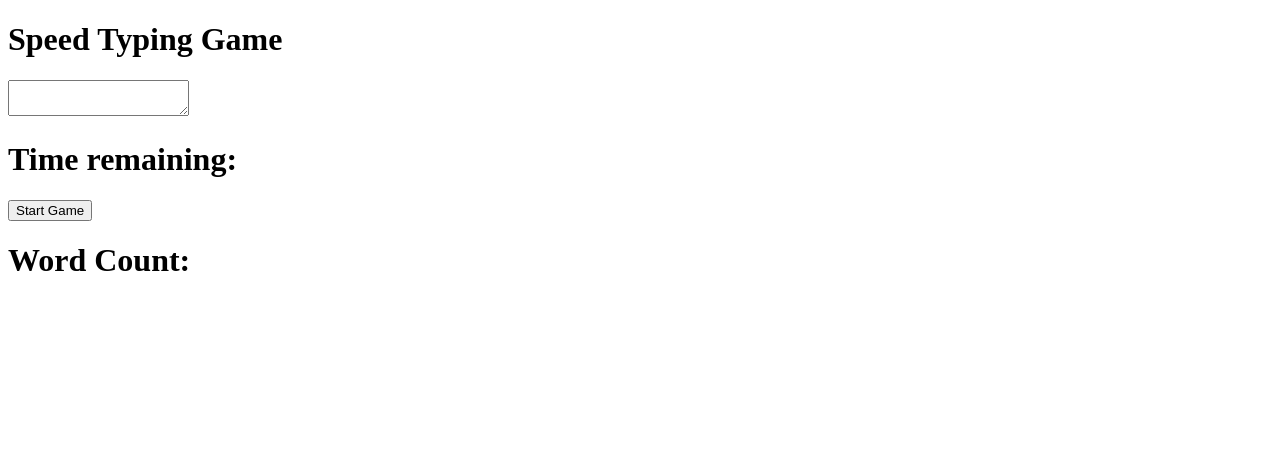
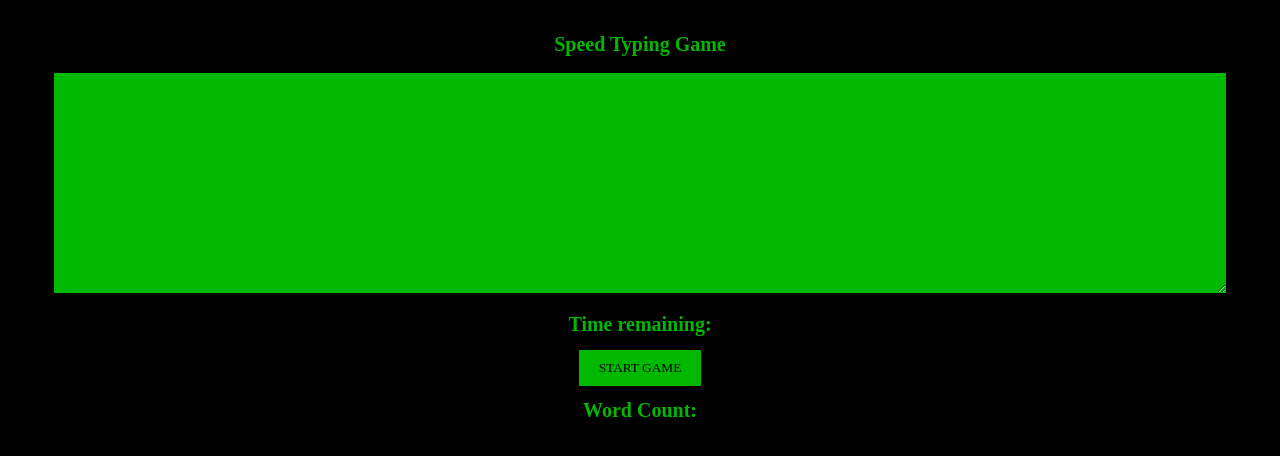
Before and after one commit to suarez9093/reactSpeedTyingGame, a React (Create React App) app: page / in a window 1280 px wide. Shown: the top 456 px of the page. Built offline with nearby package versions, Linux system fonts and the light colour scheme.

Commit message:
added css

```diff
--- a/src/index.js
+++ b/src/index.js
@@ -2,6 +2,7 @@ import React from 'react';
 import ReactDOM from 'react-dom';
 import App from './App';
 import * as serviceWorker from './serviceWorker';
+import "./style.css"
 
 ReactDOM.render(<App />, document.getElementById('root'));
 
--- /dev/null
+++ b/src/style.css
@@ -0,0 +1,40 @@
+html, body {
+    background: black;
+    color: #00b800;
+    margin:0;
+    padding: 0;
+    padding-top: 10px;
+    font-family: 'Press Start 2P', cursive;
+    text-align: center;
+}
+
+body {
+    font-weight: 400;
+}
+
+button {
+    font-family: 'Press Start 2P', cursive;
+    display: block;
+    margin: 0 auto;
+    border: none;
+    background: #a80020;
+    background: #00b800;
+    padding: 10px 20px;
+    text-transform: uppercase;
+}
+
+h1 {
+    font-size: 20px;
+    text-align:center;
+}
+
+textarea {
+    font-family: 'Press Start 2P', cursive;
+    border: 3px solid black;
+    width: 90%;
+    margin: 0 auto;
+    outline: none;
+    height: 200px;
+    background: #00b800;
+    padding: 10px;
+}
```
